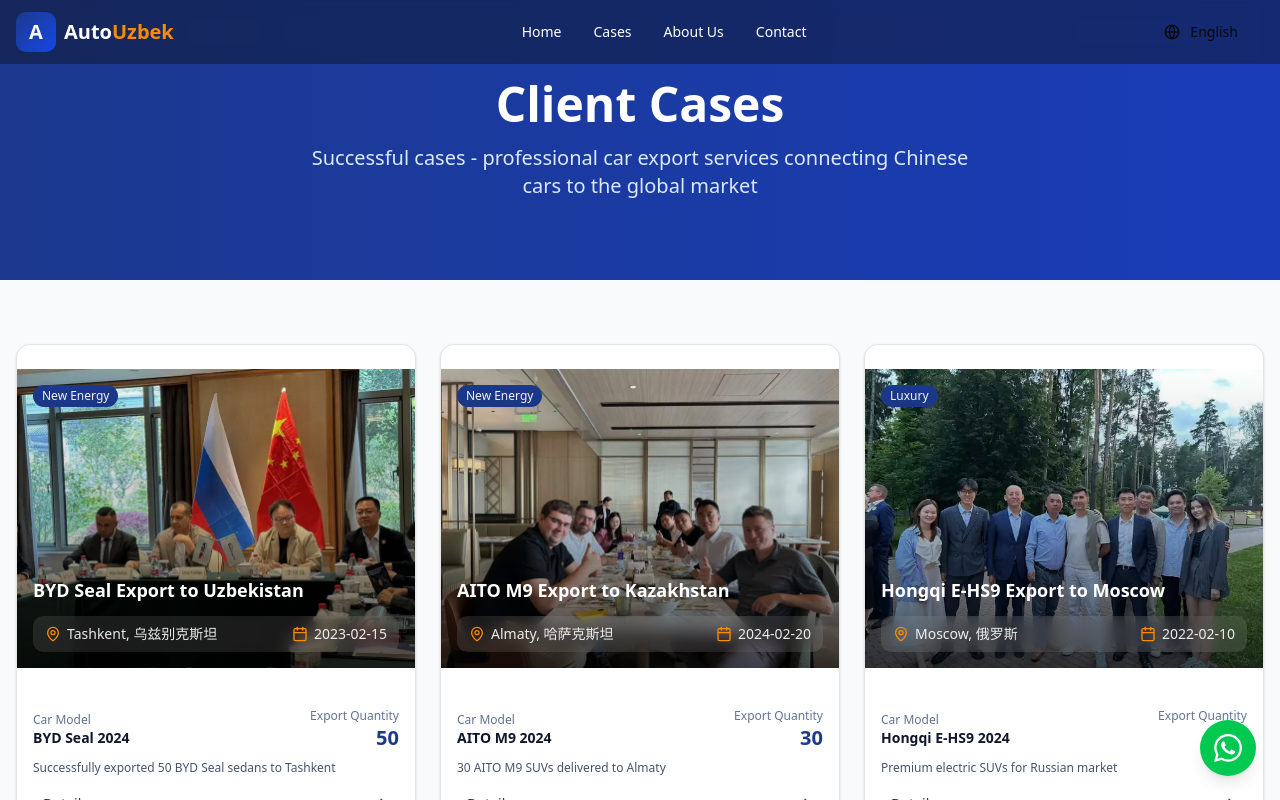
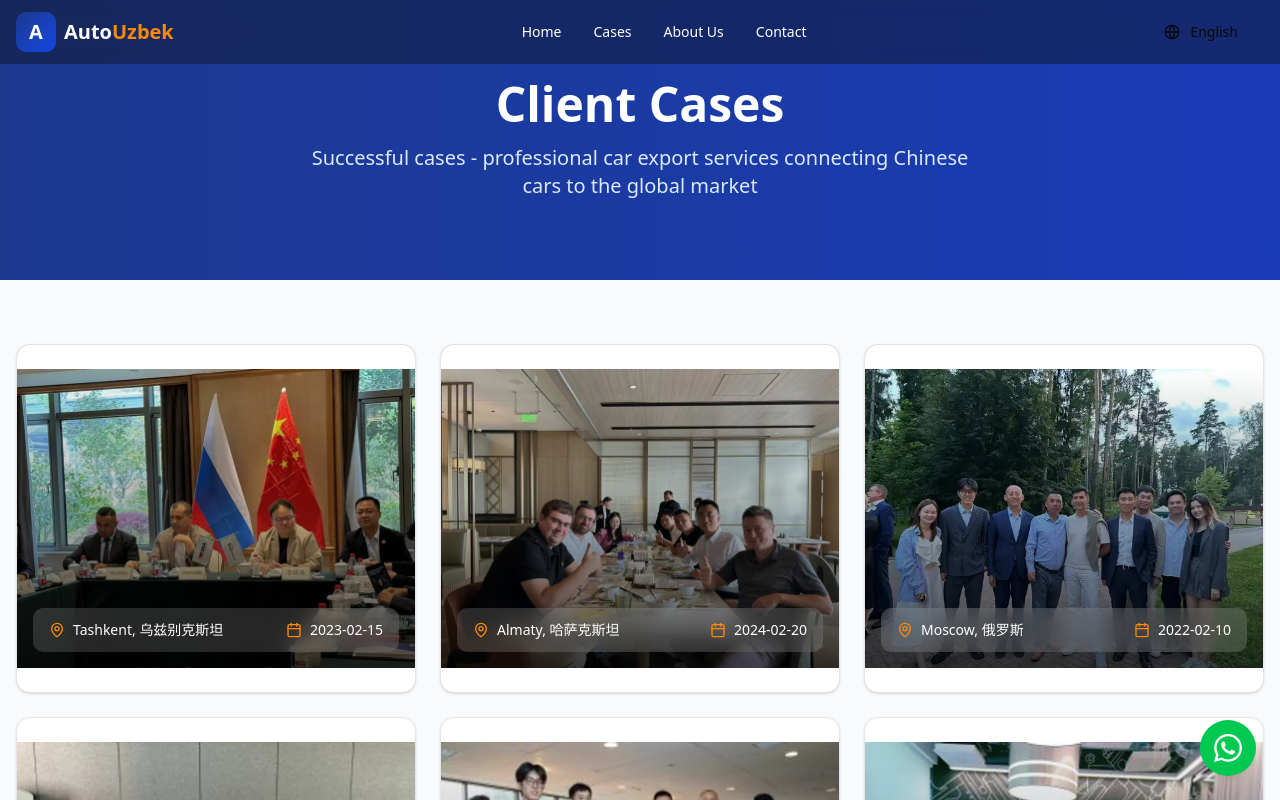
Before and after one commit to youxia0928-max/portauto-uzbekistan, a Next.js app: page /case in a window 1280 px wide. Shown: the top 800 px of the page. Built offline with nearby package versions, Linux system fonts and the light colour scheme.

Commit message:
feat: 案例卡片简化，只保留图片+地点+日期

```diff
--- a/src/app/case/page.tsx
+++ b/src/app/case/page.tsx
@@ -2,8 +2,7 @@
 
 import { useLanguage } from '@/lib/useLanguage';
 import type { TranslationKey } from '@/lib/translations';
-import { Card, CardContent } from '@/components/ui/card';
-import { Badge } from '@/components/ui/badge';
+import { Card } from '@/components/ui/card';
 import { MapPin, Calendar, ArrowRight, FileCheck, Truck, Shield } from 'lucide-react';
 import Link from 'next/link';
 import { Button } from '@/components/ui/button';
@@ -209,57 +208,30 @@
         <div className="container mx-auto px-4">
           <div className="grid grid-cols-1 md:grid-cols-2 lg:grid-cols-3 gap-6">
             {exportCases.map((item, index) => (
-              <Card key={item.id} className="overflow-hidden hover:shadow-xl transition-all duration-300 group">
-                {/* Image */}
+              <Card key={item.id} className="overflow-hidden hover:shadow-xl transition-all duration-300 group cursor-pointer">
+                {/* Image with Location & Date overlay */}
                 <div className="relative aspect-[4/3] overflow-hidden">
                   <img
                     src={caseImages[index]}
-                    alt={t(item.titleKey)}
+                    alt={`${t(item.cityKey)}, ${item.country}`}
                     className="w-full h-full object-cover group-hover:scale-105 transition-transform duration-500"
                     loading="lazy"
                   />
-                  <Badge className="absolute top-4 left-4 bg-blue-900">
-                    {t(item.categoryKey)}
-                  </Badge>
-                  <div className="absolute inset-0 bg-gradient-to-t from-black/70 via-black/20 to-transparent" />
-                  <div className="absolute bottom-0 left-0 right-0 p-4">
-                    <h3 className="text-lg font-bold text-white mb-3">
-                      {t(item.titleKey)}
-                    </h3>
-                    {/* Location and Date - Left/Right Layout */}
-                    <div className="flex justify-between items-center text-white/90 text-sm bg-white/10 backdrop-blur-sm rounded-lg px-3 py-2">
-                      <span className="flex items-center gap-1.5">
+                  <div className="absolute inset-0 bg-gradient-to-t from-black/70 via-black/30 to-transparent" />
+                  {/* Location and Date - Left/Right Layout */}
+                  <div className="absolute bottom-4 left-4 right-4">
+                    <div className="flex justify-between items-center text-white text-sm bg-white/15 backdrop-blur-md rounded-lg px-4 py-3">
+                      <span className="flex items-center gap-2">
                         <MapPin className="w-4 h-4 text-orange-400" />
                         <span>{t(item.cityKey)}, {item.country}</span>
                       </span>
-                      <span className="flex items-center gap-1.5">
+                      <span className="flex items-center gap-2">
                         <Calendar className="w-4 h-4 text-orange-400" />
                         <span>{item.date}</span>
                       </span>
                     </div>
                   </div>
                 </div>
-
-                {/* Content */}
-                <CardContent className="p-4">
-                  <div className="flex justify-between items-center mb-2">
-                    <div>
-                      <div className="text-xs text-slate-500">{t('car_model')}</div>
-                      <div className="font-semibold text-sm text-slate-900">{item.carModel}</div>
-                    </div>
-                    <div className="text-right">
-                      <div className="text-xs text-slate-500">{t('export_quantity')}</div>
-                      <div className="font-bold text-xl text-blue-900">{item.quantity}</div>
-                    </div>
-                  </div>
-                  <p className="text-slate-600 text-xs line-clamp-2 mb-3">
-                    {t(item.descriptionKey)}
-                  </p>
-                  <Button variant="ghost" size="sm" className="w-full justify-between text-blue-900 hover:text-blue-700 hover:bg-blue-50">
-                    {t('details')}
-                    <ArrowRight className="w-4 h-4" />
-                  </Button>
-                </CardContent>
               </Card>
             ))}
           </div>
```
